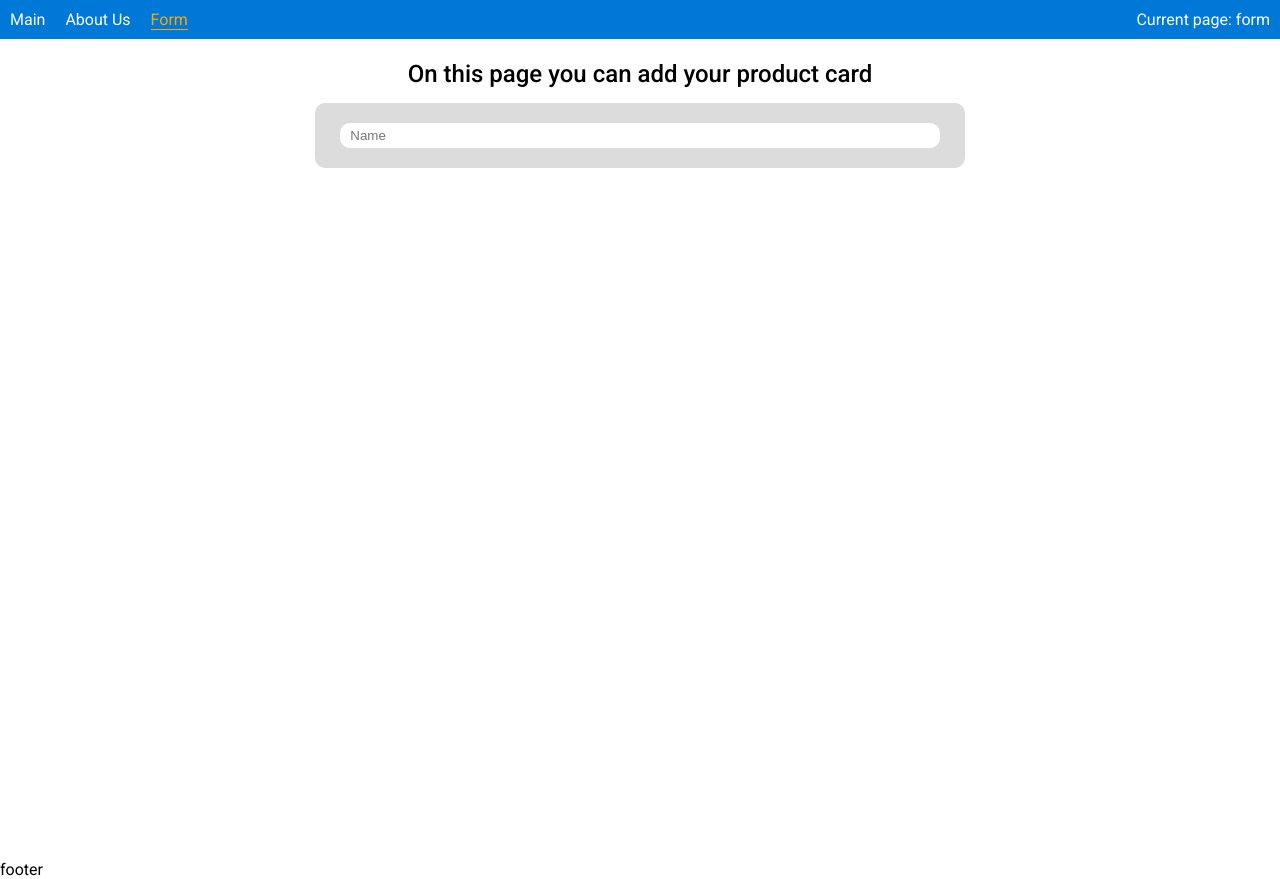
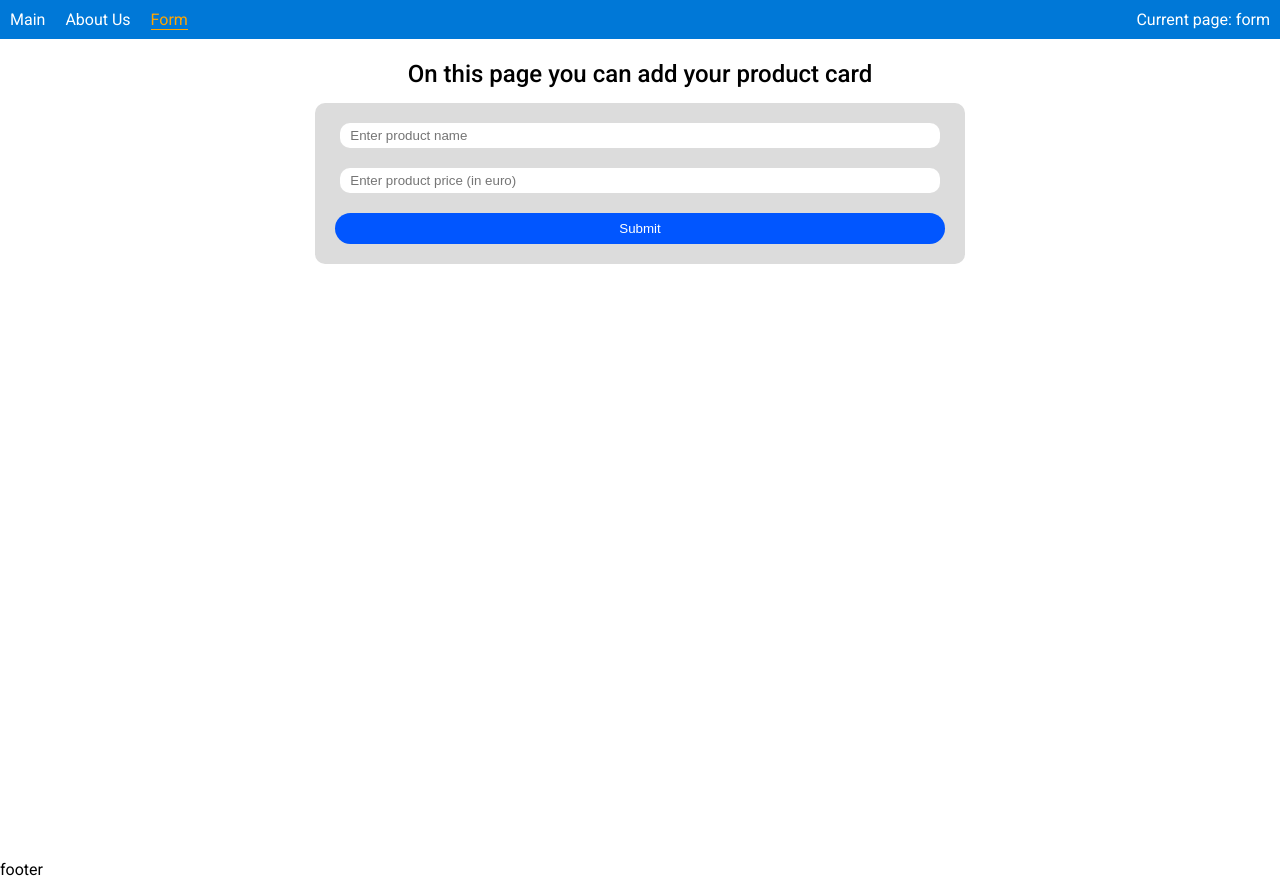
Before and after one commit to artemkamyshenkov/rsschool-react, a React (Vite) app: page /form in a window 1280 px wide. Built offline with nearby package versions, Linux system fonts and the light colour scheme.

Commit message:
feat: create new for,

```diff
--- a/src/app/components/pages/createdForm/createdForm.module.css
+++ b/src/app/components/pages/createdForm/createdForm.module.css
@@ -37,3 +37,14 @@
   font-size: 24px;
   font-weight: 500;
 }
+
+.item__button {
+  background: #0156ff;
+  border-radius: 50px;
+  color: #fff;
+  padding: 0.5rem 2rem;
+  transition: 0.3s;
+  width: 100%;
+  user-select: none;
+  border: none;
+}
--- a/src/app/components/pages/createdForm/createdForm.tsx
+++ b/src/app/components/pages/createdForm/createdForm.tsx
@@ -1,14 +1,48 @@
-import React from 'react';
+import React, { useState } from 'react';
 import styles from './createdForm.module.css';
 import Input from '../../../ui/atoms/input';
+import { Button } from '../../../ui/atoms/button';
+import { useForm, SubmitHandler, FieldValues } from 'react-hook-form';
 const CreatedForm = () => {
+  const [data, setData] = useState({ name: '', price: '' });
+  const {
+    register,
+    formState: { errors },
+    handleSubmit,
+    reset,
+  } = useForm();
+
+  const handleChange = (e: React.SyntheticEvent, fieldName: string) => {
+    setData((prevState) => ({
+      ...prevState,
+      [fieldName]: (e.target as HTMLInputElement).value,
+    }));
+  };
+
+  const onSubmit: SubmitHandler<FieldValues> = (data) => {
+    console.log(data);
+  };
+
   return (
     <>
       <h3 className={styles.form__title}>On this page you can add your product card</h3>
-      <form action="">
+      <form onSubmit={handleSubmit(onSubmit)}>
         <div className={styles.form__content}>
           <div className={styles.form__container}>
-            <Input placeholder="Name" value="" className={styles.input__form} />
+            <Input
+              placeholder="Enter product name"
+              value={data.name || ''}
+              className={styles.input__form}
+              onChange={(e) => handleChange(e, 'name')}
+            />
+            <Input
+              placeholder="Enter product price (in euro)"
+              value={data.price || ''}
+              className={styles.input__form}
+              type="number"
+              onChange={(e) => handleChange(e, 'price')}
+            />
+            <Button className={styles.item__button}>Submit</Button>
           </div>
         </div>
       </form>
--- a/src/app/ui/atoms/input/input.types.ts
+++ b/src/app/ui/atoms/input/input.types.ts
@@ -2,6 +2,6 @@ import { InputHTMLAttributes } from 'react';
 export interface InputProps extends InputHTMLAttributes<HTMLInputElement> {
   placeholder: string;
   className: string;
-  value: string;
+  value: string | number;
   type?: string;
 }
```
